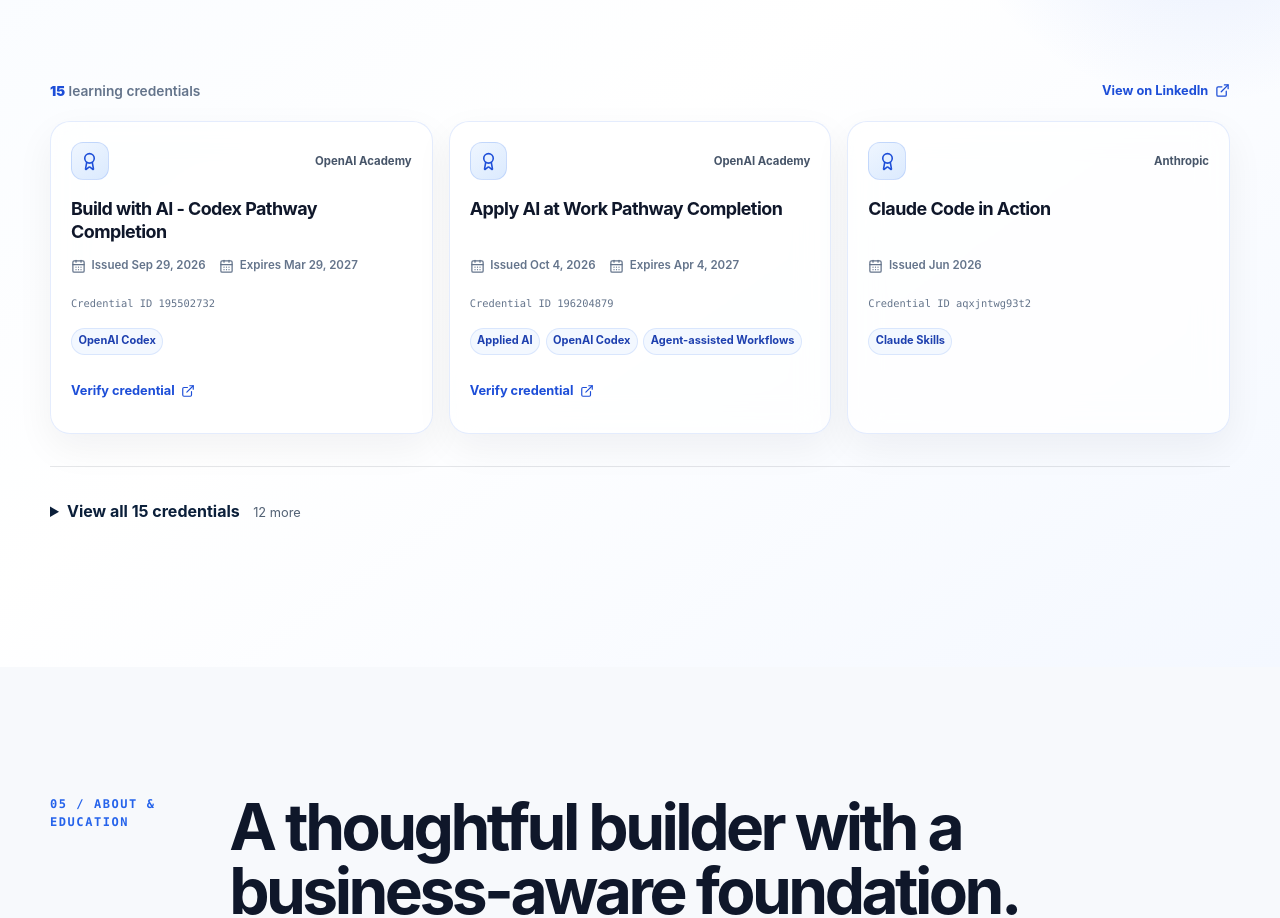
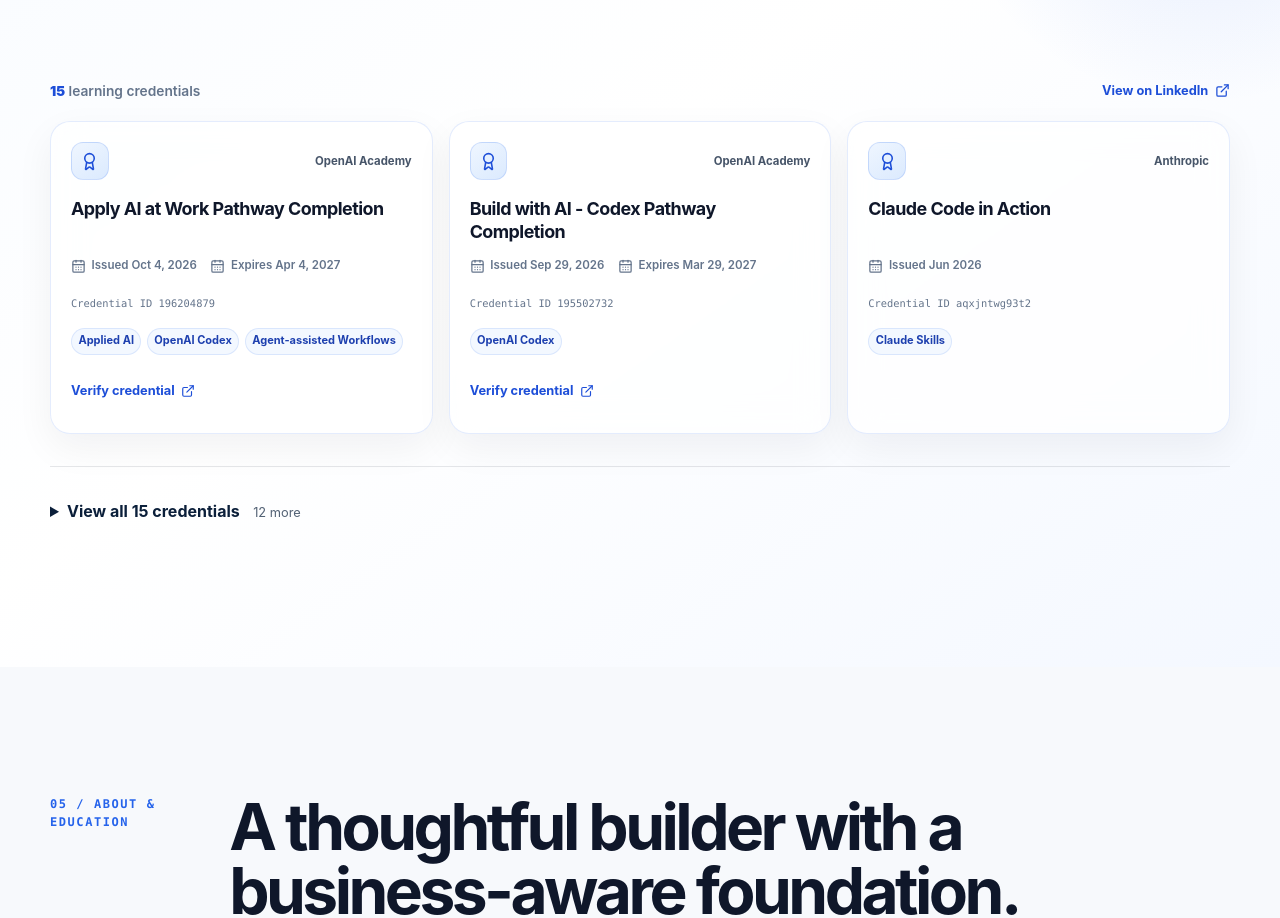
Before and after one commit to TheetawatCode/Theetawat-Portfolio, a Next.js app: page / in a window 1280 px wide. Shown: the part 6427-7345 px from the top of the page. Built offline with nearby package versions, Linux system fonts and the light colour scheme.

Commit message:
chore: reorder featured certificates

```diff
--- a/src/data/portfolio.ts
+++ b/src/data/portfolio.ts
@@ -95,6 +95,17 @@ export const currentlyLearningSkills = ["React Native (Expo)", "AI Agents & Mult
 
 export const certificates: Certificate[] = [
   {
+    id: "openai-apply-ai-at-work-pathway",
+    selected: true,
+    title: "Apply AI at Work Pathway Completion",
+    issuer: "OpenAI Academy",
+    issued: "Oct 4, 2026",
+    expires: "Apr 4, 2027",
+    credentialId: "196204879",
+    skills: ["Applied AI", "OpenAI Codex", "Agent-assisted Workflows"],
+    credentialUrl: "https://oaiacademy.credential.net/b3f799ef-b9dd-4de0-8ec6-d2ff2a9c8394",
+  },
+  {
     id: "openai-codex-pathway",
     selected: true,
     title: "Build with AI - Codex Pathway Completion",
@@ -104,17 +115,6 @@ export const certificates: Certificate[] = [
     credentialId: "195502732",
     skills: ["OpenAI Codex"],
     credentialUrl: "https://oaiacademy.credential.net/61f016fd-c487-4629-a39f-a5e99a9857d6",
-  },
-  {
-    id: "openai-apply-ai-at-work-pathway",
-    selected: true,
-    title: "Apply AI at Work Pathway Completion",
-    issuer: "OpenAI Academy",
-    issued: "Oct 4, 2026",
-    expires: "Apr 4, 2027",
-    credentialId: "196204879",
-    skills: ["Applied AI", "OpenAI Codex", "Agent-assisted Workflows"],
-    credentialUrl: "https://oaiacademy.credential.net/b3f799ef-b9dd-4de0-8ec6-d2ff2a9c8394",
   },
   {
     id: "claude-code-in-action",
```
